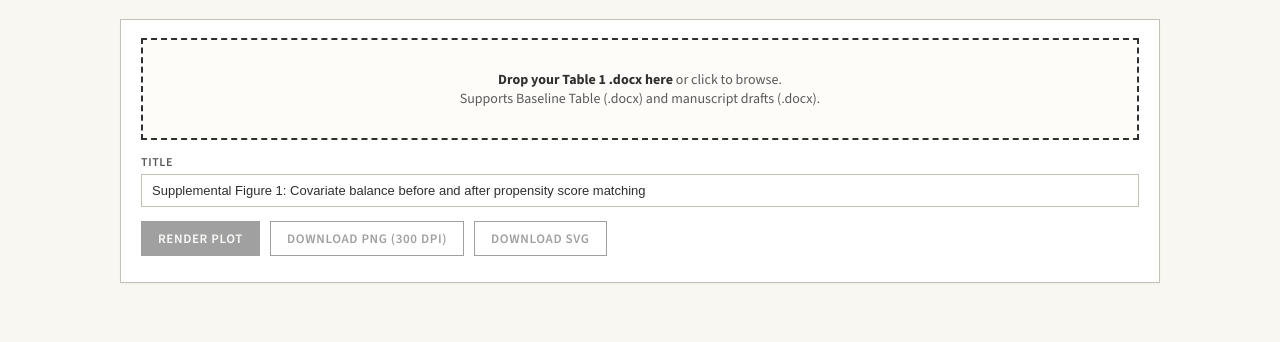
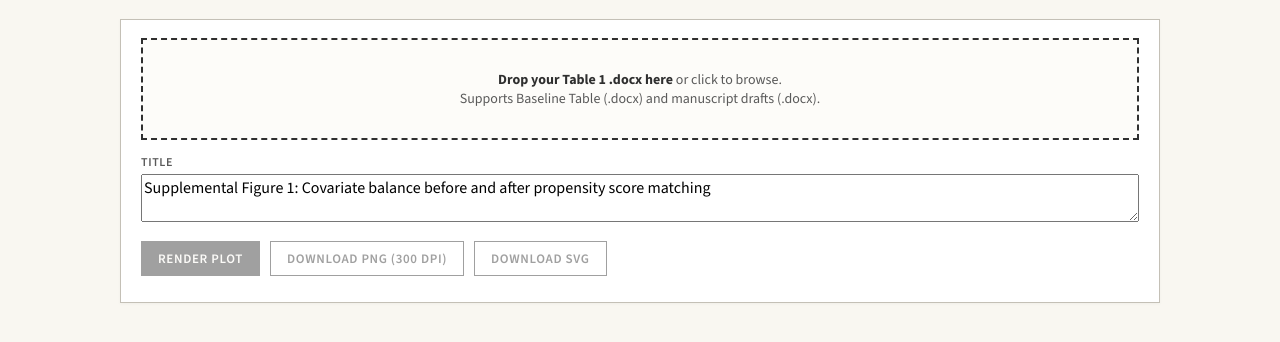
Before and after one commit to vidhidhaduk05/TNX, a plain HTML site: page love.html in a window 1280 px wide. Shown: the part 86-428 px from the top of the page. Drawn offline with nearby package versions, Linux system fonts and the light colour scheme.

Commit message:
Love plot: allow Enter in title box to create a manual line break
Change the title input to a textarea so pressing Enter inserts a
newline (like in Word). The newline renders as a separate line in the
SVG. Auto-wrapping still applies for lines that are too long.

```diff
--- a/love.html
+++ b/love.html
@@ -100,7 +100,7 @@
     <div class="row">
       <div class="field">
         <label for="title">Title</label>
-        <input type="text" id="title" value="Supplemental Figure 1: Covariate balance before and after propensity score matching">
+        <textarea id="title" rows="2" style="resize:vertical;width:100%;font:inherit" onkeydown="if(event.key==='Enter'){event.preventDefault();var t=this.value,s=this.selectionStart,e=this.selectionEnd;this.value=t.slice(0,s)+'\n'+t.slice(e);this.selectionStart=this.selectionEnd=s+1;this.dispatchEvent(new Event('input',{bubbles:true}));}">Supplemental Figure 1: Covariate balance before and after propensity score matching</textarea>
       </div>
     </div>
     <div class="btns">
```
